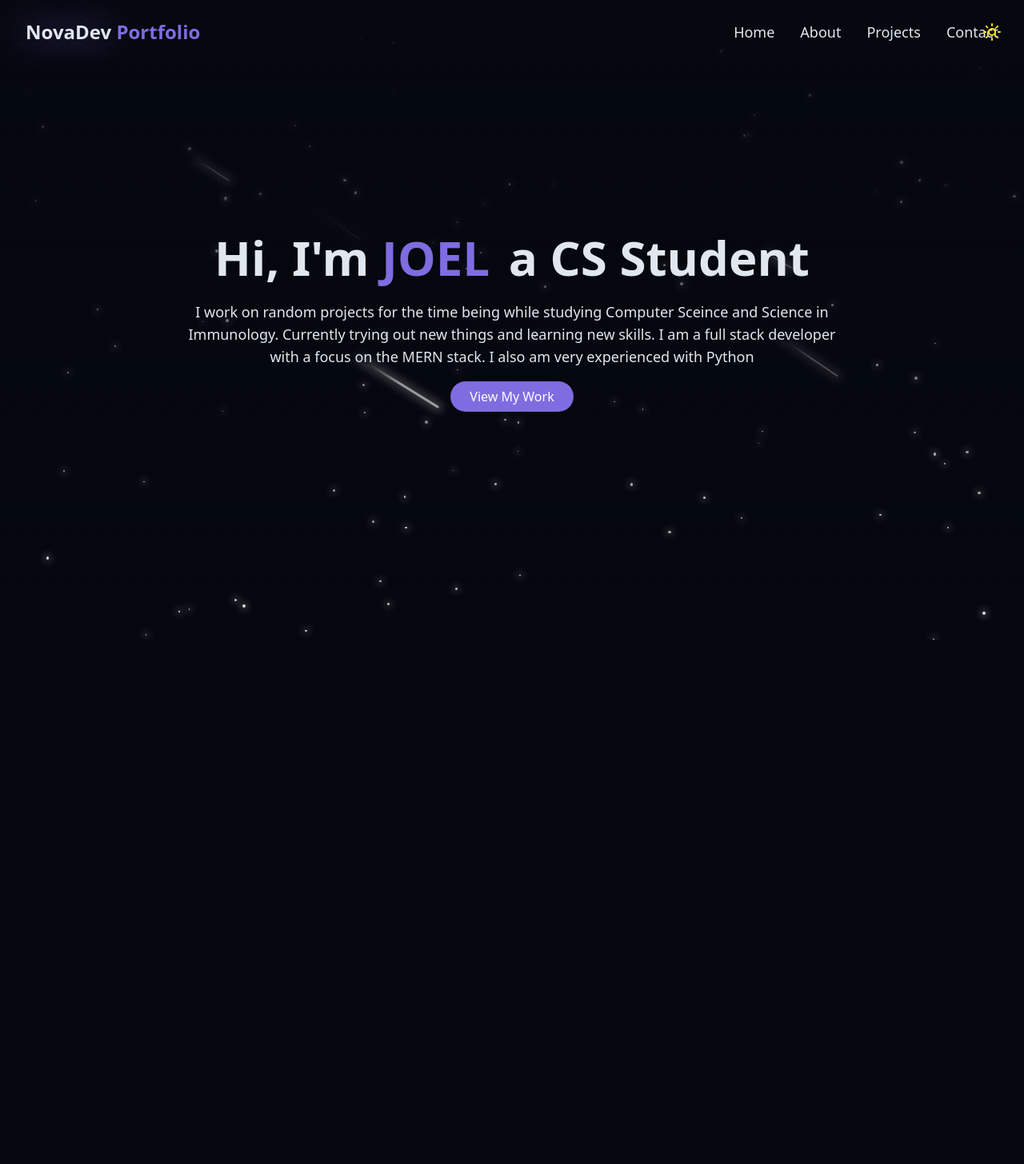
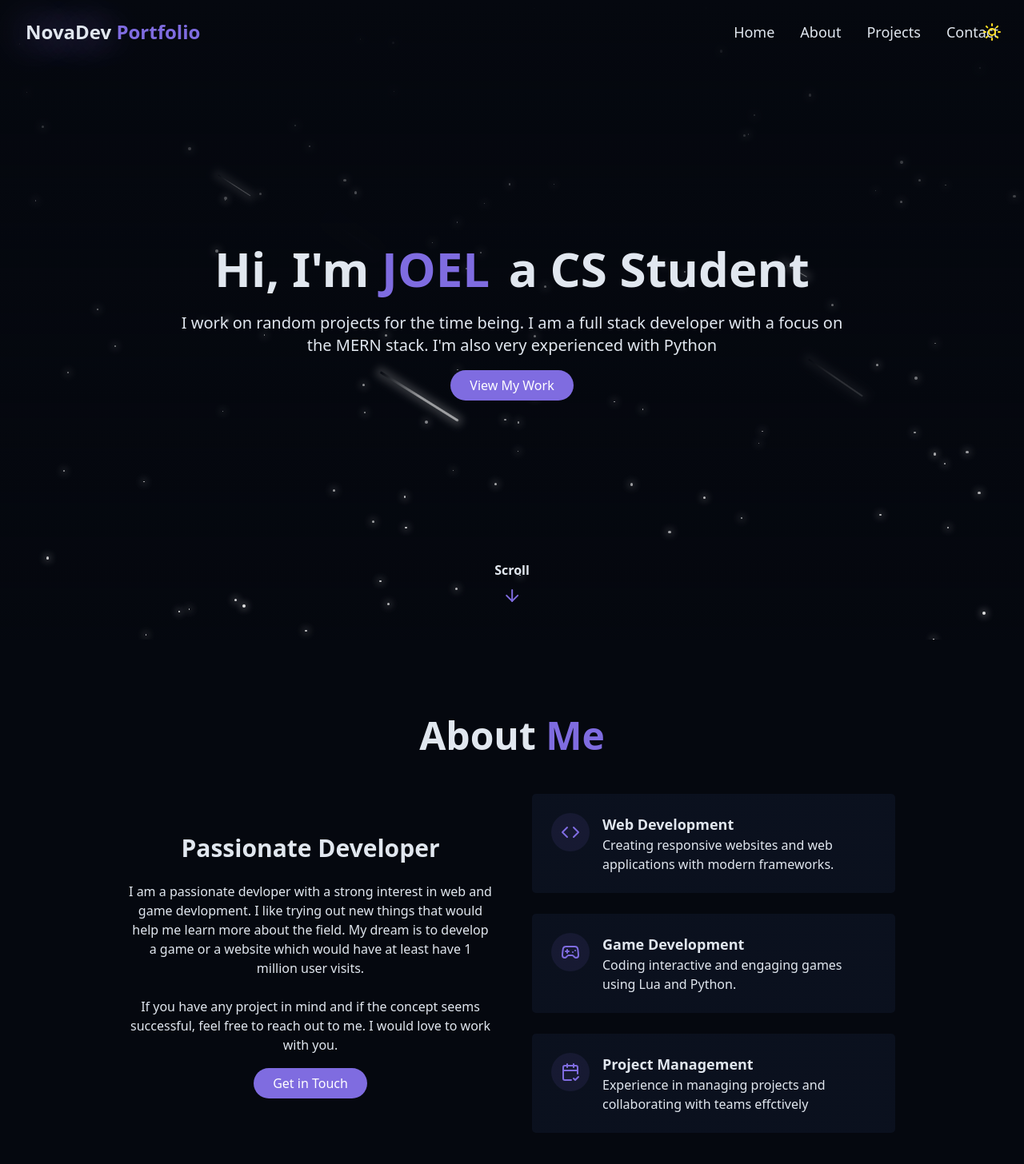
Before and after one commit to NottNovi/mywebsite, a React (Vite) app: page / in a window 1280 px wide. Shown: the top 1456 px of the page at 80% size. Before the commit the page ends 800 px from the top, so only its background shows below. Built offline with nearby package versions, Linux system fonts and the light colour scheme.

Commit message:
About Me Section Completed

```diff
--- /dev/null
+++ b/src/components/AboutSection.jsx
@@ -0,0 +1,81 @@
+import { CalendarCheck2, Code, Gamepad2 } from "lucide-react";
+
+export const AboutSection = () => {
+    return (
+    <section id = "about" className="py-24 px-4 relative">
+        {" "}
+        <div className="container max-w-5xl mx-auto text-center z-10">
+            <h2 className = "text-4xl md:text-5xl mb-12 text-center font-bold">
+                About <span className="text-primary"> Me</span>
+            </h2>
+
+            <div className = "grid grid-cols-1 md:grid-cols-2 gap-12 items-center">
+                <div className="space-y-6">
+                    <h3 className="text-2xl md:text-3xl font-bold">
+                        Passionate Developer
+                    </h3>
+
+                    <p className="text-muted-foreground">
+                        I am a passionate devloper with a strong interest in web and game devlopment. I like trying out new things that would help me learn more about the field.
+                        My dream is to develop a game or a website which would have at least have 1 million user visits.
+
+                    </p>
+
+                    <p className="text-muted-foreground">
+                        If you have any project in mind and if the concept seems successful, feel free to reach out to me. I would love to work with you.
+                    </p>
+
+                    <a href="#contact" className="cosmic-button text-white hover:bg-primary/50">
+                        {" "}
+                        Get in Touch
+                    </a>
+                </div>
+
+                <div className="grid grid-cols-1 gap-6">
+                    <div className="gradient-border p-6 card-hover">
+                        <div className="flex items-start gap-4">
+                            <div className="p-3 rounded-full bg-primary/10">
+                                <Code className="h-6 w-6 text-primary"/>
+                            </div>
+                            <div className="text-left">
+                                <h4 className="font-semibold text-lg"> Web Development</h4>
+                                <p className="text-muted-foreground">
+                                    Creating responsive websites and web applications with
+                                    modern frameworks.
+                                </p>
+                            </div>
+                        </div>
+                    </div>
+                    <div className="gradient-border p-6 card-hover">
+                    <div className="flex items-start gap-4">
+                            <div className="p-3 rounded-full bg-primary/10">
+                                <Gamepad2 className="h-6 w-6 text-primary"/>
+                            </div>
+                            <div className="text-left">
+                                <h4 className="font-semibold text-lg"> Game Development</h4>
+                                <p className="text-muted-foreground">
+                                    Coding interactive and engaging games using Lua and Python.
+                                </p>
+                            </div>
+                        </div>
+                    </div>
+                    <div className="gradient-border p-6 card-hover">
+                    <div className="flex items-start gap-4">
+                            <div className="p-3 rounded-full bg-primary/10">
+                                <CalendarCheck2 className="h-6 w-6 text-primary"/>
+                            </div>
+                            <div className="text-left">
+                                <h4 className="font-semibold text-lg"> Project Management</h4>
+                                <p className="text-muted-foreground">
+                                    Experience in managing projects and collaborating with teams effctively
+                                </p>
+                            </div>
+                        </div>
+                    </div>
+                </div>
+            </div>
+        </div>
+
+    </section>
+    );
+}
--- a/src/components/HeroSection.jsx
+++ b/src/components/HeroSection.jsx
@@ -1,3 +1,4 @@
+import { ArrowDown } from "lucide-react"
 
 
 export const HeroSection = () => {
@@ -6,19 +7,19 @@ export const HeroSection = () => {
 
         <div className="container max-w-4xl mx-auto text-center z-10">
             <div className="space-y-6">
-                <h1 className="text-4xl md:text-6xl font-bold text-foreground">
+                <h1 className="text-5xl md:text-6xl font-bold text-foreground">
                     <span className="opacity-0 animate-fade-in"> Hi, I'm</span>
                     <span className="text-primary opacity-0 animate-fade-in-delay-1"> JOEL</span>
                     <span className="text-gradient ml-2 opacity-0 animate-fade-in-delay-2"> a CS Student</span>
                 </h1>
 
-                <p className="text-lg md:tex-xl text-muted-foreground max-2-2xl mx-auto opacity-0 animate-fade-in-delay-3">
-                    I work on random projects for the time being while studying Computer Sceince and Science in Immunology.
-                    Currently trying out new things and learning new skills. I am a full stack developer with a focus on the MERN stack. I also am very experienced with Python
+                <p className="text-md md:text-xl text-muted-foreground max-2-2xl mx-auto opacity-0 animate-fade-in-delay-3">
+                    I work on random projects for the time being.
+                    I am a full stack developer with a focus on the MERN stack. I'm also very experienced with Python
                 </p>
 
                 <div>
-                    <a href="#projects" className="cosmic-button bg-primary text-white hover:bg-primary/80 transition duration-300 ease-in-out">
+                    <a href="#projects" className="cosmic-button bg-primary text-white hover:bg-primary/50 opacity-0 animate-fade-in-delay-4">
                         View My Work
                     </a>
                 </div>
@@ -27,5 +28,13 @@ export const HeroSection = () => {
 
         </div>
 
+        <div className="absolute bottom-8 left-1/2 transform -translate-x-1/2 flex flex-col items-center animate-bounce">
+            <span className="text-md text-muted-foreground mb-2 font-bold"> Scroll </span>
+            <ArrowDown className="w-6 h-6 text-primary" />
+
+
+        </div>
+
+
     </section>
 }
--- /dev/null
+++ b/src/components/ProjectSection.jsx
@@ -0,0 +1,6 @@
+const projects = [ {} ];
+
+export const ProjectSection = () => {
+
+    return (<section></section>);
+}
--- a/src/index.css
+++ b/src/index.css
@@ -12,11 +12,11 @@
 
   --animate-float: float 6s ease-in-out infinite;
   --animate-pulse-subtle: pulse-subtle 10s ease-in-out infinite;
-  --animate-fade-in: fade-in 0.7s ease-out forwards;
-  --animate-fade-in-delay-1: fade-in 0.7s ease-out 0.2s forwards;
-  --animate-fade-in-delay-2: fade-in 0.7s ease-out 0.4s forwards;
-  --animate-fade-in-delay-3: fade-in 0.7s ease-out 0.6s forwards;
-  --animate-fade-in-delay-4: fade-in 0.7s ease-out 0.8s forwards;
+  --animate-fade-in: fade-in 0.9s ease-out forwards;
+  --animate-fade-in-delay-1: fade-in 0.9s ease-out 0.3s forwards;
+  --animate-fade-in-delay-2: fade-in 0.9s ease-out 0.6s forwards;
+  --animate-fade-in-delay-3: fade-in 0.9s ease-out 0.9s forwards;
+  --animate-fade-in-delay-4: fade-in 0.9s ease-out 1.2s forwards;
   --animate-meteor: meteor 5s linear infinite;
 
   @keyframes float {
--- a/src/pages/Home.jsx
+++ b/src/pages/Home.jsx
@@ -2,7 +2,8 @@ import { ThemeToggle } from "../components/ThemeToggle";
 import { StarBackground } from "../components/StarBackground";
 import { Navbar } from "../components/Navbar";
 import { HeroSection } from "../components/HeroSection";
-
+import { AboutSection } from "../components/AboutSection";
+import { ProjectSection } from "../components/ProjectSection";
 
 export const Home = () => {
     return (
@@ -20,6 +21,9 @@ export const Home = () => {
             {/* Hero section */}
             <main>
                 <HeroSection />
+                <AboutSection />
+                <ProjectSection />
+                {/* Add more sections as needed */}
             </main>
 
             {/* Main content */}
```
